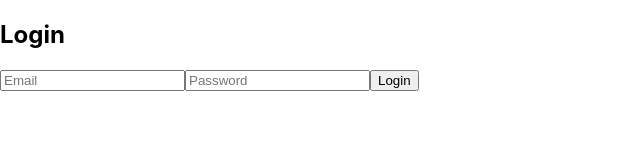
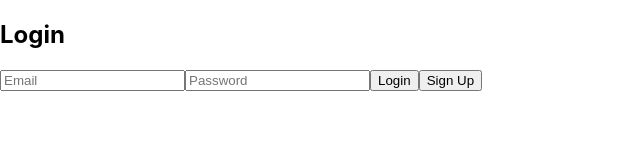
Before and after one commit to punchlinerecords/SPNSR-beta, a React (Create React App) app in the folder client/: page / in a window 1280 px wide. Shown: the top 160 px of the page, without its empty margins (0-640 px from the left). Built offline with nearby package versions, Linux system fonts and the light colour scheme.

Commit message:
Added signup page and button

```diff
--- a/client/src/components/Login.js
+++ b/client/src/components/Login.js
@@ -31,6 +31,7 @@ setEmail(e.target.value)} required />
         <input type="password" placeholder="Password" onChange={(e) =>
 setPassword(e.target.value)} required />
         <button type="submit">Login</button>
+	<button onClick={() => window.location.href = "/signup"}>Sign Up</button>
       </form>
       <p>{message}</p>
     </div>
```
